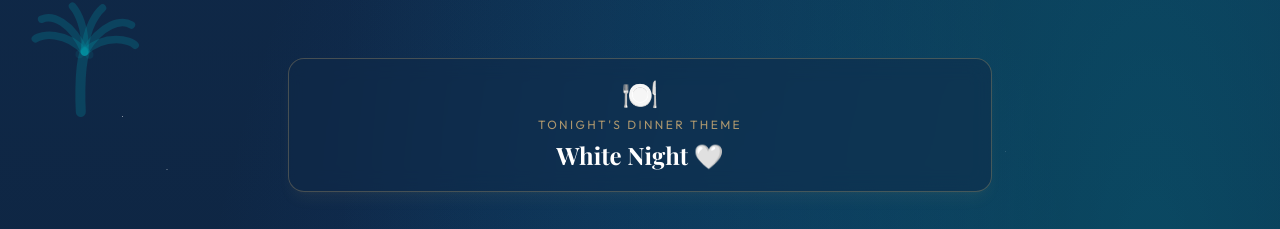
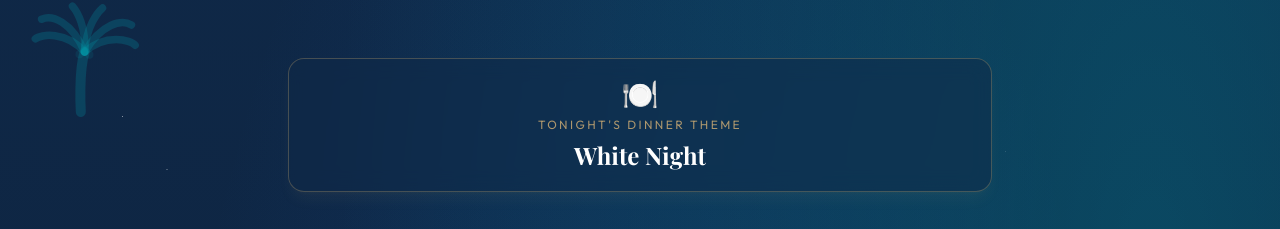
Before and after one commit to eylonalon18-cyber/Yakir-s-Bachelor-Cruise, a Next.js app: page /friday in a window 1280 px wide. Shown: the part 638-867 px from the top of the page. Built offline with nearby package versions, Linux system fonts and the light colour scheme.

Commit message:
Remove heart from White Night; set Saturday (White Night) and Sunday (Dress Your Best) dinner themes
Co-Authored-By: Claude Opus 4.8 (1M context) <noreply@anthropic.com>

```diff
--- a/src/app/friday/FridayClient.tsx
+++ b/src/app/friday/FridayClient.tsx
@@ -29,7 +29,7 @@ export default function FridayClient() {
         <PalmTreeDecoration className="absolute bottom-16 right-6 hidden lg:block" size={100} />
         <SectionWave flip />
         <div className="relative z-10">
-          <DinnerThemeBanner theme="White Night 🤍" />
+          <DinnerThemeBanner theme="White Night" />
           <Timeline events={fridayEvents} />
         </div>
         <SectionWave />
--- a/src/app/saturday/SaturdayClient.tsx
+++ b/src/app/saturday/SaturdayClient.tsx
@@ -28,7 +28,7 @@ export default function SaturdayClient() {
         <WavesDecoration className="absolute bottom-20 right-10 hidden lg:block" size={140} />
         <SectionWave flip />
         <div className="relative z-10">
-          <DinnerThemeBanner theme="TBD" />
+          <DinnerThemeBanner theme="White Night" />
           <Timeline events={saturdayEvents} />
         </div>
         <SectionWave />
--- a/src/app/sunday/SundayClient.tsx
+++ b/src/app/sunday/SundayClient.tsx
@@ -29,7 +29,7 @@ export default function SundayClient() {
         <ShellDecoration className="absolute bottom-16 right-10 hidden lg:block" size={80} />
         <SectionWave flip />
         <div className="relative z-10">
-          <DinnerThemeBanner theme="TBD" />
+          <DinnerThemeBanner theme="Dress Your Best" />
           <Timeline events={sundayEvents} />
         </div>
         <SectionWave />
--- a/src/lib/itinerary.ts
+++ b/src/lib/itinerary.ts
@@ -131,7 +131,7 @@ export const fridayEvents: TimelineEvent[] = [
     activity: "Group Dinner",
     location: "Main Dining Room",
     icon: "dinner",
-    note: "White Night 🤍 • Deck & table TBD",
+    note: "White Night • Deck & table TBD",
   },
   {
     time: "9:45 PM",
```
